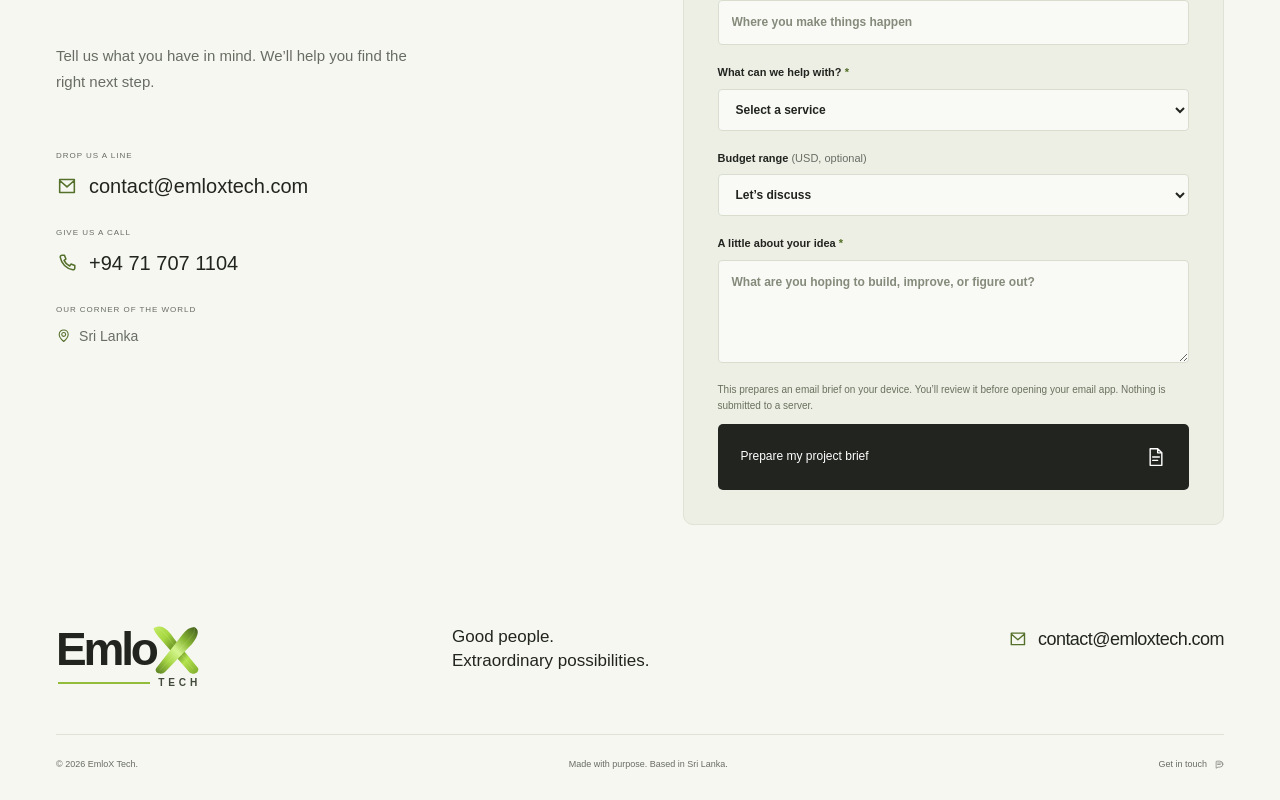
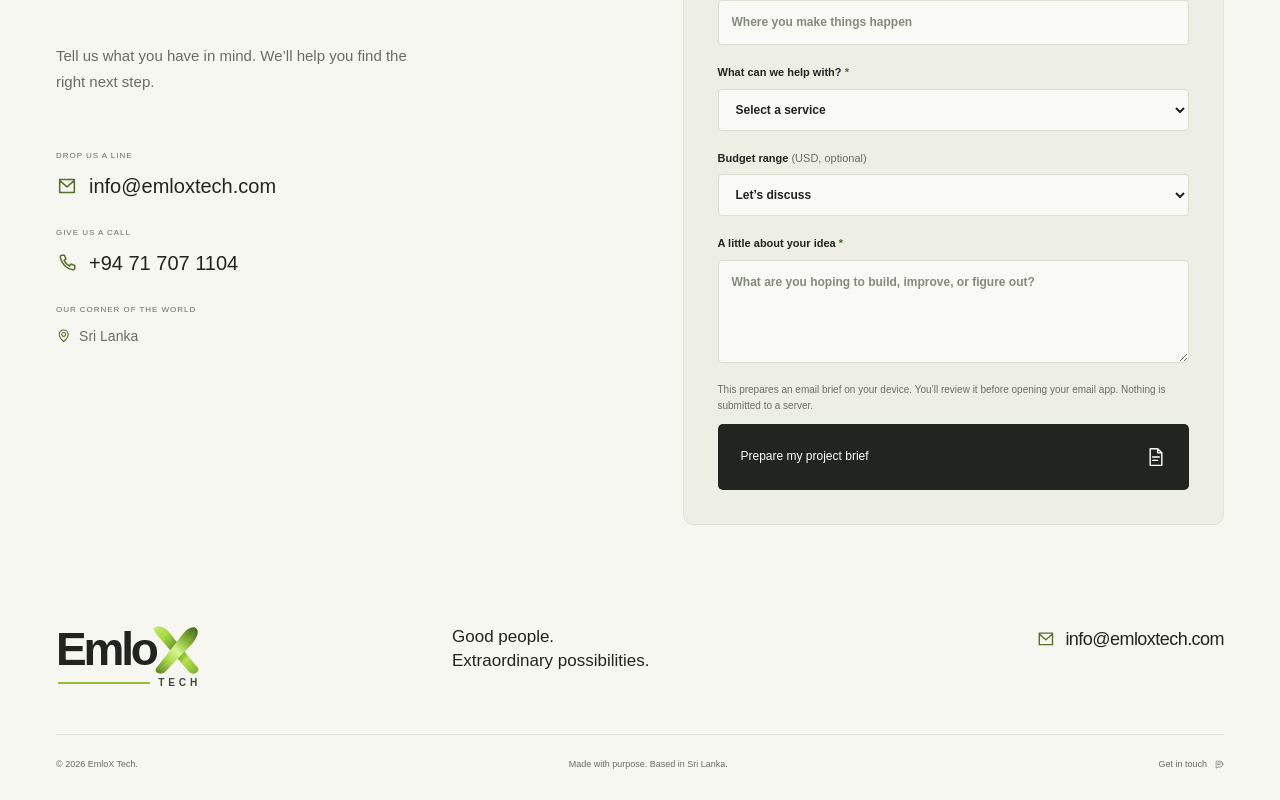
Before and after one commit to rishithamenush/emloxtech, an Angular app: page /contact in a window 1280 px wide. Shown: the part 445-1245 px from the top of the page. Built offline with nearby package versions, Linux system fonts and the light colour scheme.

Commit message:
logo updated!

```diff
--- a/src/app/app.html
+++ b/src/app/app.html
@@ -36,8 +36,8 @@
       ><span class="brand-tec">TECH</span></a
     >
     <p>Good people.<br />Extraordinary possibilities.</p>
-    <a class="footer-mail" href="mailto:contact@emloxtech.com"
-      ><app-icon name="mail" />contact&#64;emloxtech.com</a
+    <a class="footer-mail" href="mailto:info@emloxtech.com"
+      ><app-icon name="mail" />info&#64;emloxtech.com</a
     >
   </div>
   <div class="footer-bottom">
--- a/src/app/contact.html
+++ b/src/app/contact.html
@@ -5,7 +5,7 @@
     <p>Tell us what you have in mind. We’ll help you find the right next step.</p>
     <div class="contact-details">
       <small>DROP US A LINE</small
-      ><a href="mailto:contact@emloxtech.com"><app-icon name="mail" />contact&#64;emloxtech.com</a
+      ><a href="mailto:info@emloxtech.com"><app-icon name="mail" />info&#64;emloxtech.com</a
       ><small>GIVE US A CALL</small
       ><a href="tel:+94717071104"><app-icon name="phone" />+94 71 707 1104</a
       ><small>OUR CORNER OF THE WORLD</small>
@@ -111,7 +111,7 @@
         <span class="service-icon"><app-icon name="check" /></span>
         <h2 id="brief-heading" tabindex="-1">Your idea is<br />ready to share.</h2>
         <p>
-          Review your brief below, then open your email app to send it to contact&#64;emloxtech.com.
+          Review your brief below, then open your email app to send it to info&#64;emloxtech.com.
           It hasn’t been sent yet.
         </p>
         <pre>{{ brief }}</pre>
--- a/src/app/contact.ts
+++ b/src/app/contact.ts
@@ -20,7 +20,7 @@ export class Contact {
   }
   get mailto() {
     return (
-      'mailto:contact@emloxtech.com?subject=' +
+      'mailto:info@emloxtech.com?subject=' +
       encodeURIComponent('Project enquiry — ' + this.model.name) +
       '&body=' +
       encodeURIComponent(this.brief)
```
